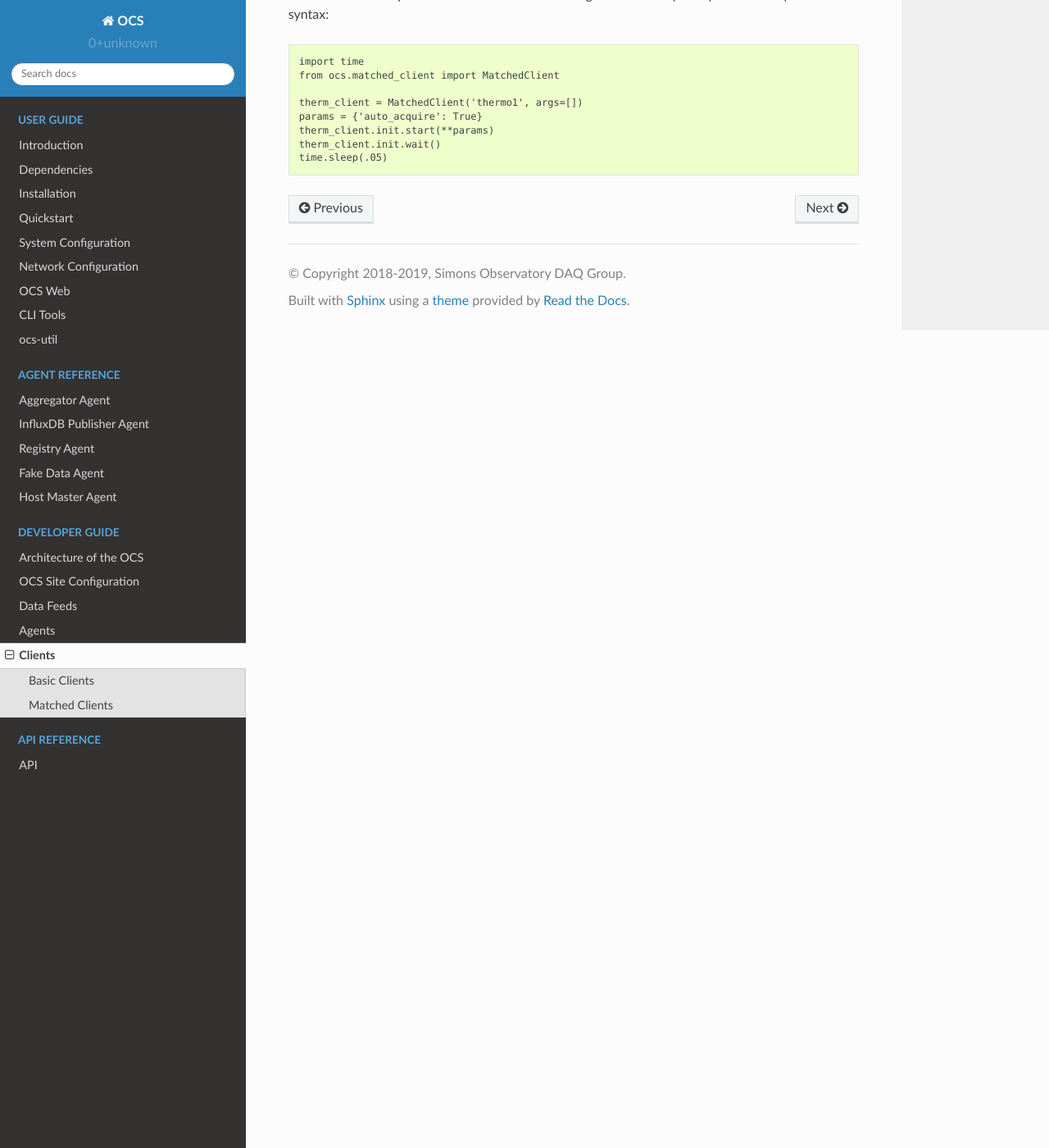
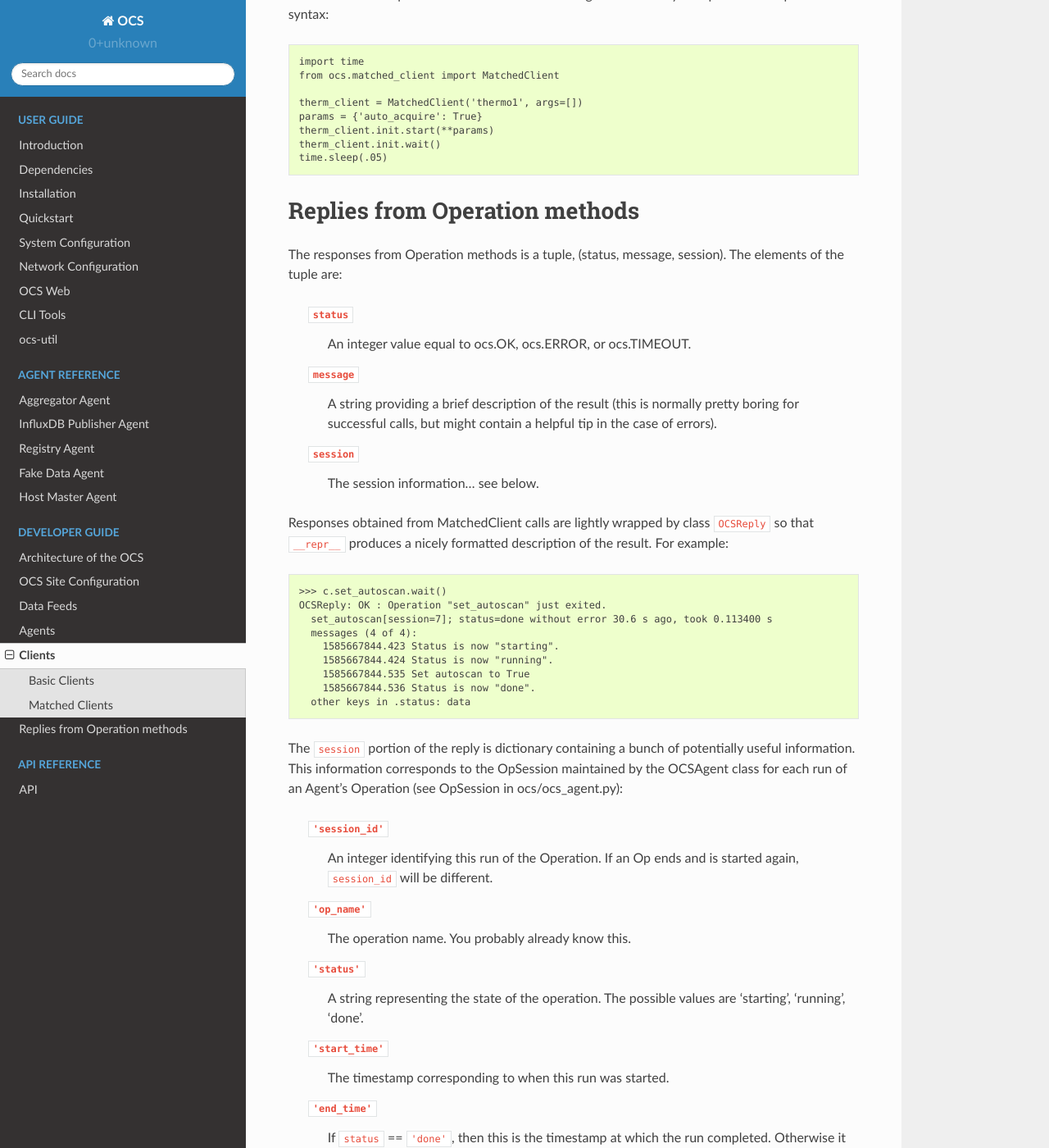
Before and after one commit to simonsobs/ocs, a Sphinx documentation site: the page built from docs/developer/clients.rst, in a window 1280 px wide and 1400 px high, scrolled down 3374 px. Shown: the whole window at 82% size. Built offline with Sphinx 7.4.7 and the Read the Docs theme 2.0.0, drawn with Linux system fonts in a browser that asks for light colours; some of the changed text lies outside the part shown.

```diff
--- a/docs/developer/clients.rst
+++ b/docs/developer/clients.rst
@@ -168,3 +168,78 @@ parameter expansion syntax::
     therm_client.init.start(**params)
     therm_client.init.wait()
     time.sleep(.05)
+
+
+
+Replies from Operation methods
+==============================
+
+The responses from Operation methods is a tuple, (status, message,
+session).  The elements of the tuple are:
+
+  ``status``
+    An integer value equal to ocs.OK, ocs.ERROR, or ocs.TIMEOUT.
+
+  ``message``
+    A string providing a brief description of the result (this is
+    normally pretty boring for successful calls, but might contain a
+    helpful tip in the case of errors).
+
+  ``session``
+    The session information... see below.
+
+Responses obtained from MatchedClient calls are lightly wrapped by
+class ``OCSReply`` so that ``__repr__`` produces a nicely formatted
+description of the result.  For example::
+
+  >>> c.set_autoscan.wait()
+  OCSReply: OK : Operation "set_autoscan" just exited.
+    set_autoscan[session=7]; status=done without error 30.6 s ago, took 0.113400 s
+    messages (4 of 4):
+      1585667844.423 Status is now "starting".
+      1585667844.424 Status is now "running".
+      1585667844.535 Set autoscan to True
+      1585667844.536 Status is now "done".
+    other keys in .status: data
+
+
+The ``session`` portion of the reply is dictionary containing a bunch
+of potentially useful information.  This information corresponds to
+the OpSession maintained by the OCSAgent class for each run of an
+Agent's Operation (see OpSession in ocs/ocs_agent.py):
+
+  ``'session_id'``
+    An integer identifying this run of the Operation.  If an Op ends
+    and is started again, ``session_id`` will be different.
+
+  ``'op_name'``
+    The operation name.  You probably already know this.
+
+  ``'status'``
+    A string representing the state of the operation.  The possible
+    values are 'starting', 'running', 'done'.
+
+  ``'start_time'``
+    The timestamp corresponding to when this run was started.
+
+  ``'end_time'``
+    If ``status`` == ``'done'``, then this is the timestamp at which
+    the run completed.  Otherwise it will be None.
+
+  ``'success'``
+    If ``status`` == ``'done'``, then this is a boolean indicating
+    whether the operation reported that it completed successfully
+    (rather than with an error).
+
+  ``'data'``
+    Agent-specific data that might of interest to a user.  This may be
+    updated while an Operation is running, but once ``status`` becomes
+    ``'done'`` then ``data`` should not change any more.  A typical
+    use case here would be for a Process that is monitoring some
+    system to report the current values of key parametrs.  This should
+    not be used as an alternative to providing a data feed... rather
+    it should provide current values to answer immediate questions.
+
+  ``'messages'``
+    A list of Operation log messages.  Each entry in the list is a
+    tuple, (timestamp, text).
```
Also changed, not shown: 1 other file.
